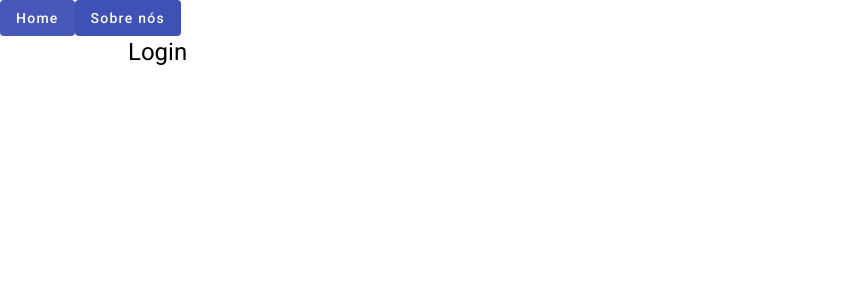
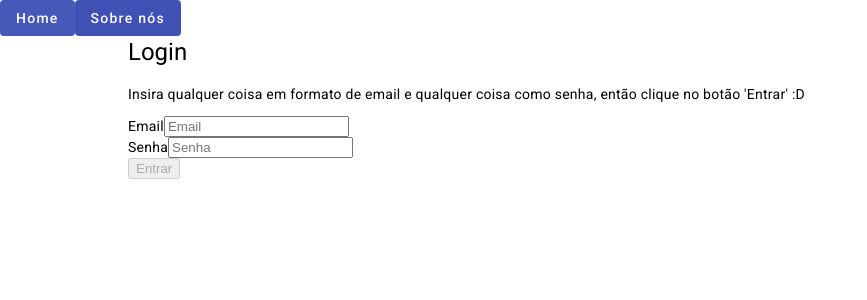
Before and after one commit to underdogbytes/angular-gerencia-minhas-despesas, an Angular app: page /login in a window 1280 px wide. Shown: the top 300 px of the page, without its empty margins (0-867 px from the left). Built offline with nearby package versions, Linux system fonts and the light colour scheme.

Commit message:
:sparkles: feat[login]: auth with validator
- Just email & password

```diff
--- a/src/app/pages/auth/login/login.component.html
+++ b/src/app/pages/auth/login/login.component.html
@@ -1,3 +1,35 @@
 <section>
   <h1>Login</h1>
+  <p>Insira qualquer coisa em formato de email e qualquer coisa como senha, então clique no botão 'Entrar' :D</p>
+  <form
+    [formGroup]="authForm"
+    (ngSubmit)="login()"
+  >
+    <div>
+      <label for="email">Email</label>
+      <input
+        type="email"
+        name="email"
+        id="email"
+        formControlName="email"
+        placeholder="Email"
+      />
+    </div>
+    <div>
+      <label for="password">Senha</label>
+      <input
+        type="password"
+        name="password"
+        id="password"
+        formControlName="password"
+        placeholder="Senha"
+      />
+    </div>
+
+    <div>
+      <button type="submit" [disabled]="!authForm.valid">
+        Entrar
+      </button>
+    </div>
+  </form>
 </section>
--- a/src/app/pages/auth/login/login.component.ts
+++ b/src/app/pages/auth/login/login.component.ts
@@ -1,12 +1,33 @@
+import { NgFor } from '@angular/common';
 import { Component } from '@angular/core';
+import { FormBuilder, FormGroup, ReactiveFormsModule, Validators } from '@angular/forms';
 
 @Component({
   selector: 'app-login',
   standalone: true,
-  imports: [],
+  imports: [NgFor,ReactiveFormsModule],
   templateUrl: './login.component.html',
   styleUrl: './login.component.css'
 })
 export class LoginComponent {
+  authForm!: FormGroup;
 
+  constructor(private formBuilder: FormBuilder) {
+    this.authForm = this.formBuilder.group({
+      email: [
+        '',
+        [
+          Validators.required,
+          Validators.email
+        ]
+      ],
+      password: ['', Validators.required]
+    })
+  }
+
+  login() {
+    if (this.authForm.valid) {
+      console.log("Falso login efetuado! \nDados:", this.authForm.value);
+    }
+  }
 }
```
